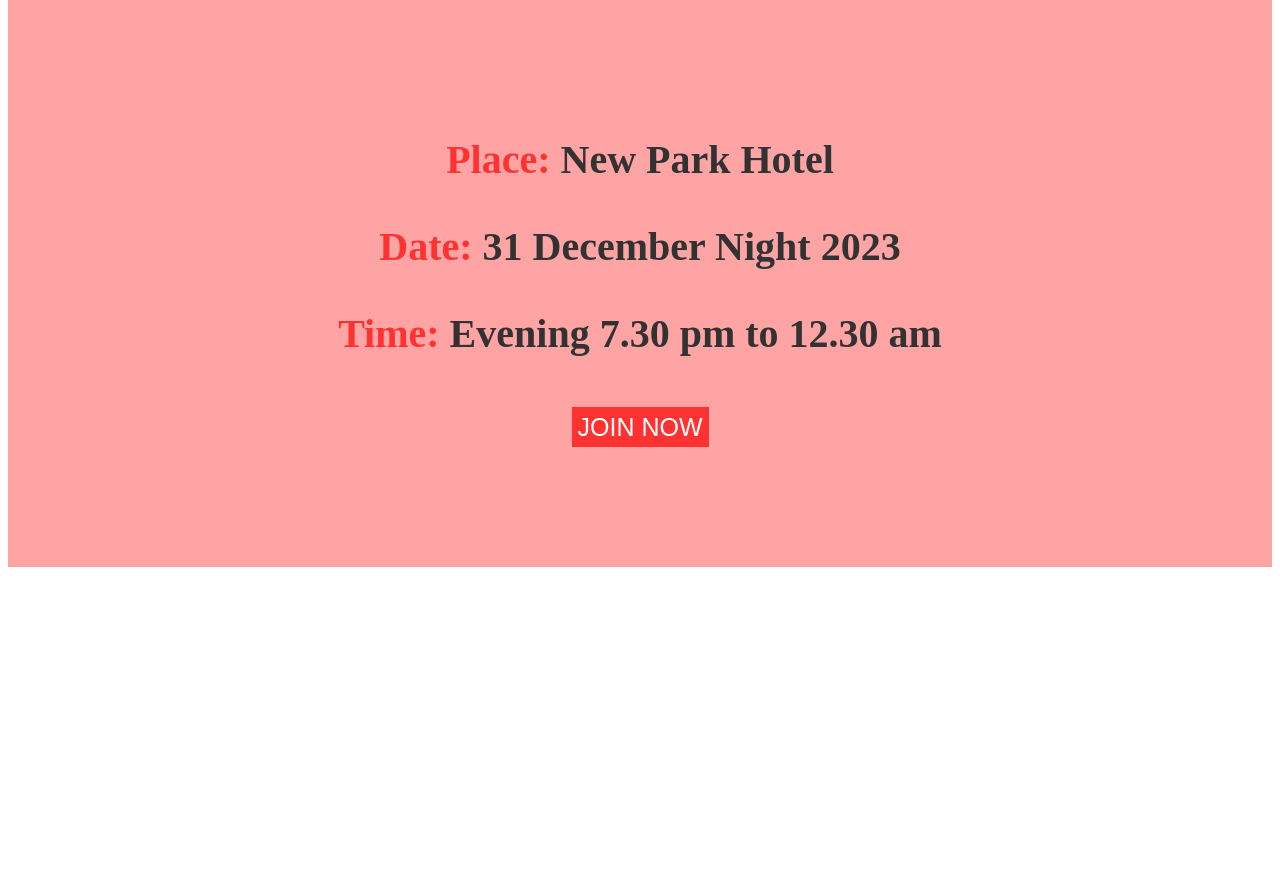
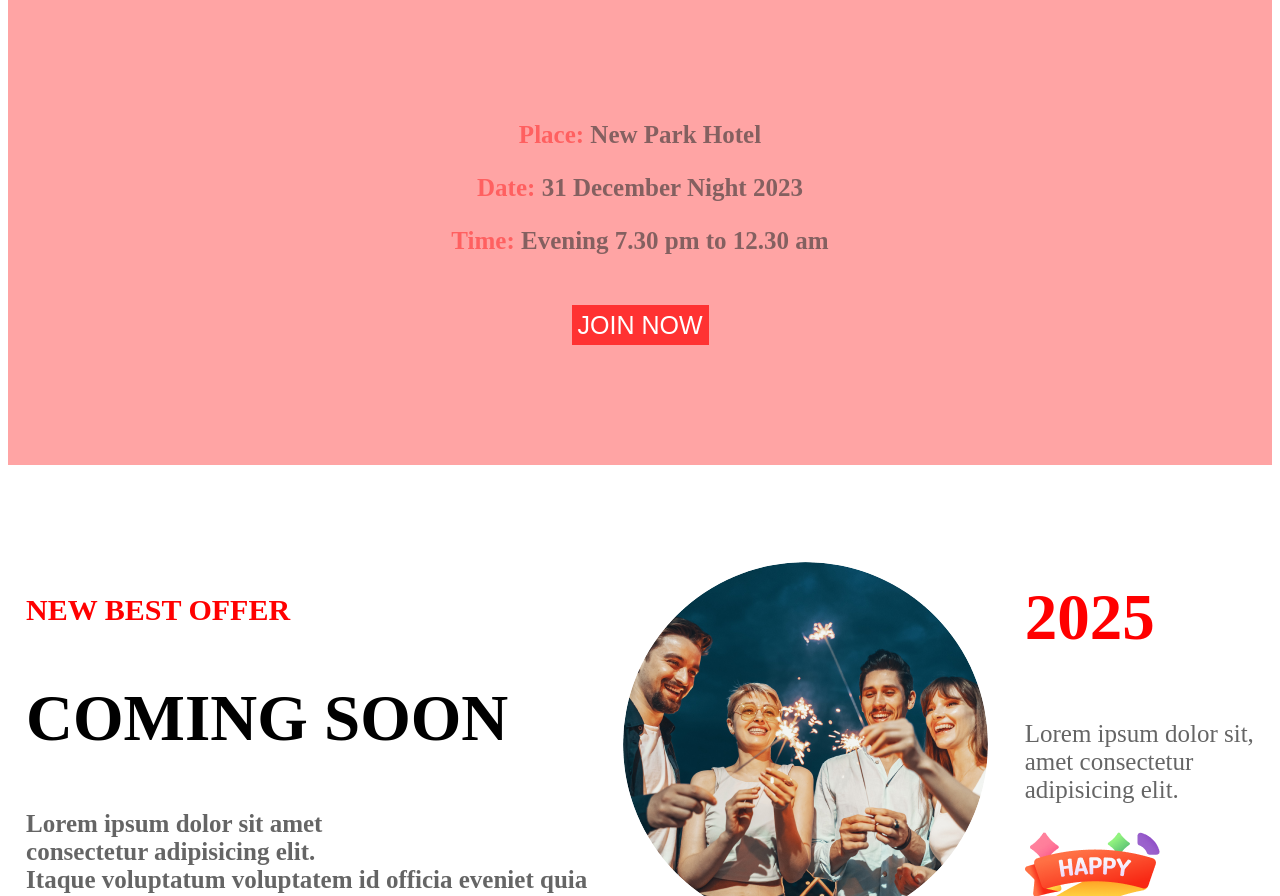
Before and after one commit to redwan-ai/new-year, a plain HTML site: page index.html in a window 1280 px wide. Shown: the part 3040-3936 px from the top of the page. Before the commit the page ends 3615 px from the top, so only its background shows below. Drawn offline with Linux system fonts and the light colour scheme.

Commit message:
5th done

```diff
--- a/index.html
+++ b/index.html
@@ -35,6 +35,18 @@
                 <p><span>Time:</span> Evening 7.30 pm to 12.30 am</p>
                 <button class="button-btn">JOIN NOW</button>
             </div>
+            <div class="best-offer">
+                <div>
+                <h4>NEW BEST OFFER</h4>
+                <h2>COMING SOON</h2>
+                <h5>Lorem ipsum dolor sit amet <br> consectetur adipisicing elit.<br> Itaque voluptatum voluptatem id officia eveniet quia </h5></div>
+                <img class="elilipse" src="images/Ellipse 1.png">
+                <div class="year"><h3>2025</h3>
+                    <p>Lorem ipsum dolor sit,<br> amet consectetur <br>adipisicing elit. </p>
+                    <img class="g96" src="images/Group 96.png" alt=""></div>
+
+
+            </div>
         </div>
     </main>
     <footer></footer>
--- a/styles/style.css
+++ b/styles/style.css
@@ -111,3 +111,43 @@
   display: block;
   margin-top: 50px;
 }
+.best-offer{
+  background-color: rgb(255, 255, 255);
+  display:flex;
+  justify-content:space-around;
+  margin-top: 50px;
+  text-align:start;
+  width: 100%;
+  align-items: center;
+  column-gap: normal;
+  margin-left: none;
+}
+.best-offer h4,h3{
+  color: #FF0000;
+}
+.best-offer h4{
+  font-size: 30px;
+}
+.best-offer h2{
+  font-size: 65px;
+}
+.best-offer h3{
+  font-size: 65px;
+}
+.best-offer h5,p{
+  font-size: 25px;
+  opacity: 60%;
+}
+.year{
+  column-gap: 20px;
+  row-gap: 20px;
+}
+.elilipse{
+  border: 15px solid transparent #FF0000 ;
+  border-radius: 50%;
+  border-color: #FF0000;
+  border-block-color: #FF0000;
+}
+.g96{
+background-position: bottom right;
+}
```
